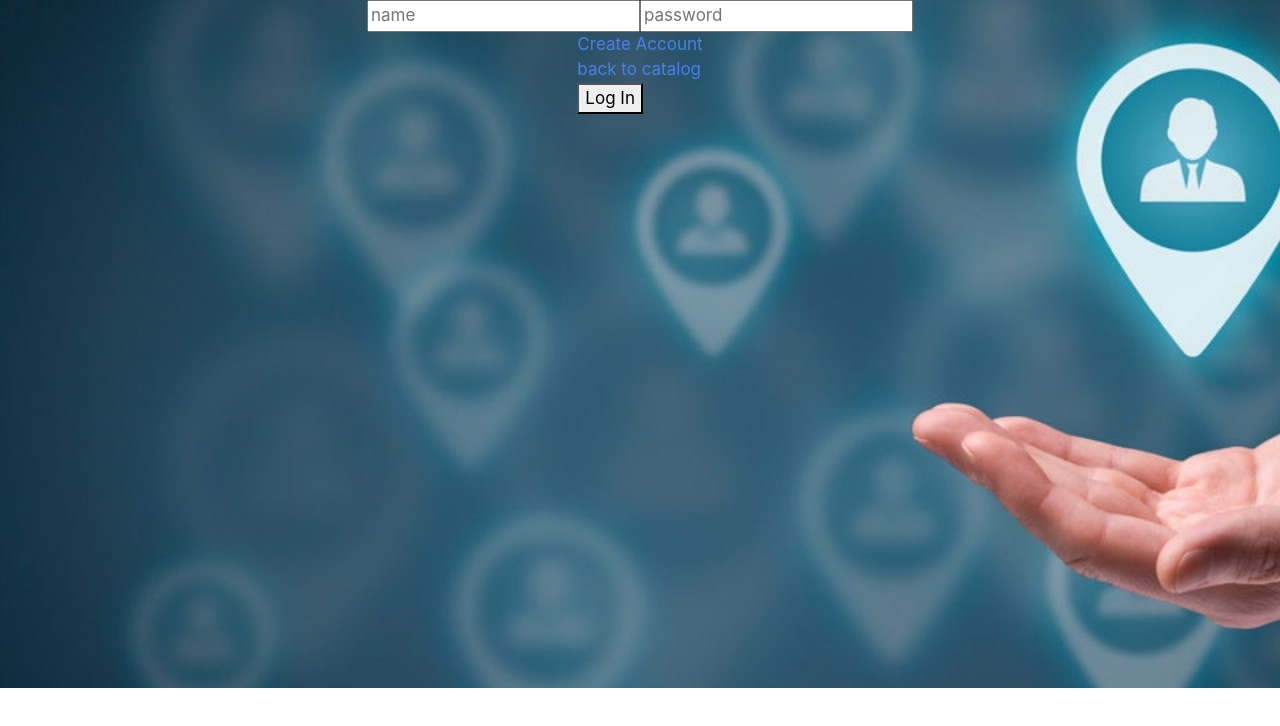
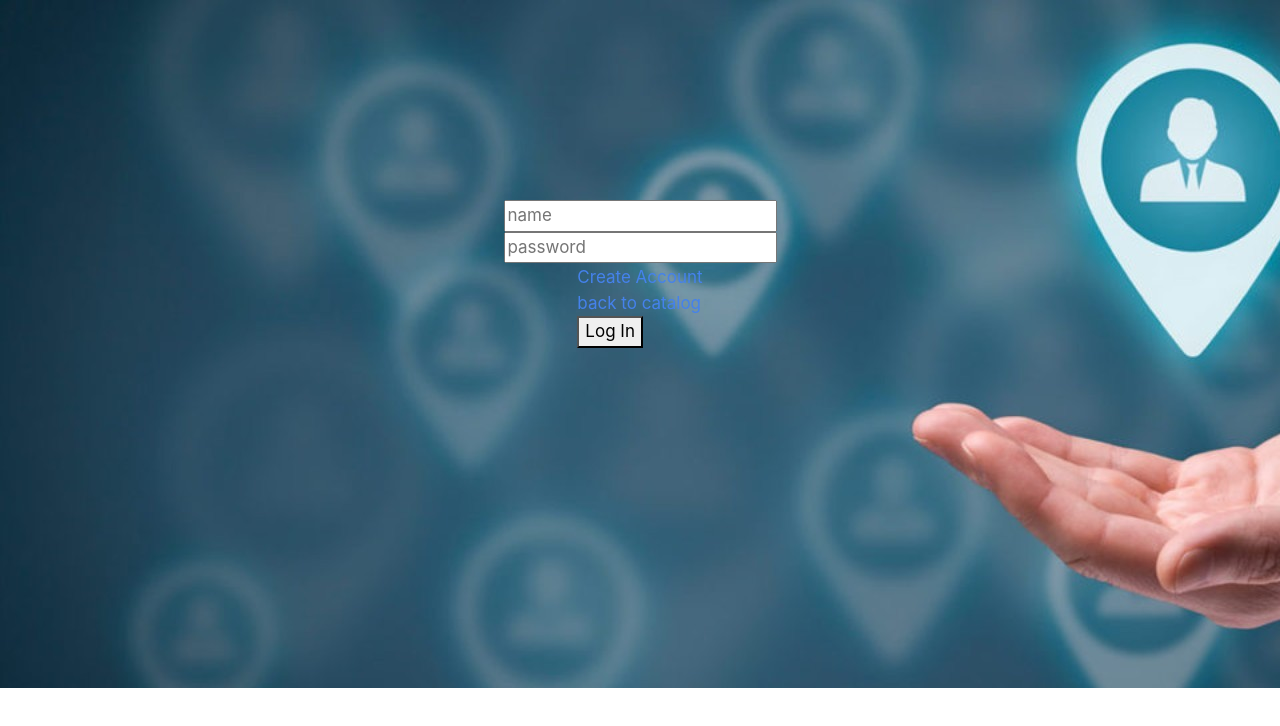
Before and after one commit to Facundo1/mcga-ShopCart-FrontEnd, a React (Create React App) app: page /login in a window 1280 px wide. Shown: the top 726 px of the page. Built offline with nearby package versions, Linux system fonts and the light colour scheme.

Commit message:
Form style

```diff
--- a/src/styles/login.css
+++ b/src/styles/login.css
@@ -7,3 +7,13 @@
     height: 688px;
     background-image: url('../assests/registerVector.jpg');
   }
+
+#login {
+    display: flex;
+    flex-direction: column;
+    align-items: center;
+    margin-top: 200px;
+    width: 45px;
+    height: 65px;
+    border-radius: 5px;
+}
```
